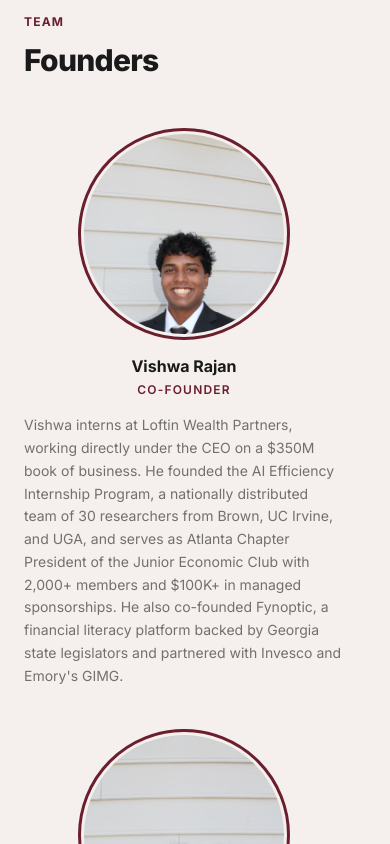
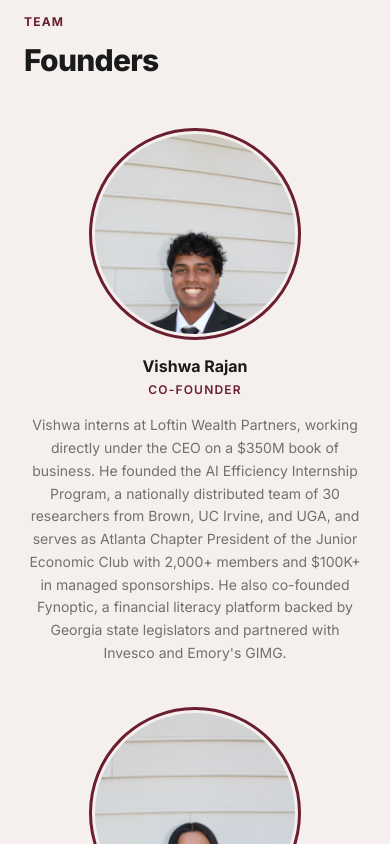
Before and after one commit to vishwarajan08-oss/vishwa-ai-website, a Next.js app: page /about in a window 390 px wide. Shown: the part 3840-4684 px from the top of the page. Built offline with nearby package versions, Linux system fonts and the light colour scheme.

Commit message:
About page: center founder photos and equalize card widths
Co-Authored-By: Claude Sonnet 4.6 <noreply@anthropic.com>

```diff
--- a/components/AboutPage.js
+++ b/components/AboutPage.js
@@ -246,11 +246,11 @@ export default function AboutPage() {
               <motion.div
                 key={i}
                 variants={fadeInUp}
-                className="flex flex-col items-center text-center max-w-xs w-full sm:w-auto"
+                className="flex flex-col items-center text-center w-full sm:w-80"
               >
                 {/* Photo with burgundy ring */}
                 <div
-                  className="relative w-[200px] h-[200px] rounded-full overflow-hidden flex-shrink-0 mb-5"
+                  className="relative w-[200px] h-[200px] rounded-full overflow-hidden flex-shrink-0 mb-5 mx-auto"
                   style={{ outline: "3px solid #6B1E2E", outlineOffset: "3px" }}
                 >
                   <Image
@@ -269,7 +269,7 @@ export default function AboutPage() {
                 </p>
 
                 {/* Bio */}
-                <p className="text-sm text-[#1A1A1A]/60 leading-relaxed text-left">
+                <p className="text-sm text-[#1A1A1A]/60 leading-relaxed text-center">
                   {founder.bio}
                 </p>
               </motion.div>
```
